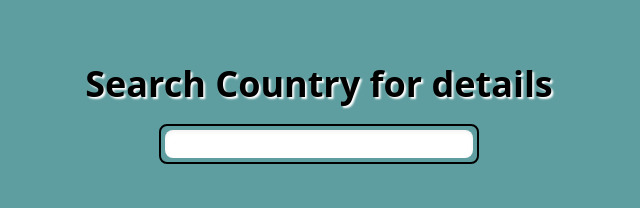
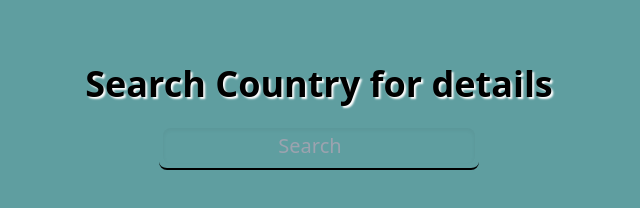
Before and after one commit to pally0091/country-search, a React (Vite) app: page / in a window 1280 px wide. Shown: the top 208 px of the page, without its empty margins (321-961 px from the left). Built offline with nearby package versions, Linux system fonts and the light colour scheme; no server answers.

Commit message:
search box styling

```diff
--- a/src/Component/Country.jsx
+++ b/src/Component/Country.jsx
@@ -11,8 +11,11 @@ const Country = ({ country }) => {
       <p>Status : {status}</p>
       <p>Capital : {capital}</p>
       <p>Region : {region}</p>
-      <Link to={`/search/${name.common}`}>
-        <button className="bg-blue-300 p-2 rounded-lg hover:bg-blue-600 hover:shadow-md hover:shadow-slate-500">
+      <Link
+        className="mt-3"
+        to={`/search/${name.common}`}
+      >
+        <button className="bg-blue-300 mt-3 w-full p-2 rounded-lg hover:bg-blue-600 hover:shadow-md hover:shadow-slate-500">
           Details
         </button>
       </Link>
--- a/src/Component/CountryDetail.jsx
+++ b/src/Component/CountryDetail.jsx
@@ -4,10 +4,10 @@ import { useLoaderData } from "react-router-dom";
 
 const CountryDetail = () => {
   const details = useLoaderData();
-  console.log(details);
+  //   console.log(details);
   return (
     <div>
-      <p>country detaails </p>
+      <p>{details[0]?.name.common}</p>
     </div>
   );
 };
--- a/src/Component/Home.jsx
+++ b/src/Component/Home.jsx
@@ -10,10 +10,11 @@ const Home = () => {
       >
         Search Country for details
       </h1>
-      <div className="w-3/12 mt-5 mx-auto border-2 border-black rounded-lg p-1">
+      <div className="w-3/12 mt-5 mx-auto border-b-2 border-black rounded-lg p-1">
         <input
-          className="w-full mx-auto rounded-lg shadow-inner text-xl"
+          className="w-full mx-auto rounded-lg shadow-inner text-xl bg-transparent p-1 focus:shadow-sm focus:shadow-lime-200 text-center"
           type="search"
+          placeholder="Search"
         />
       </div>
     </div>
```
